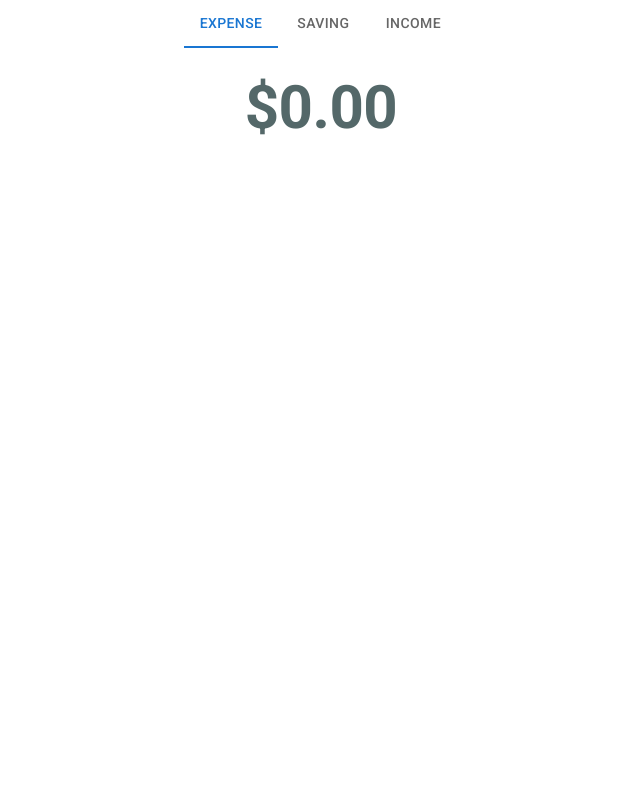
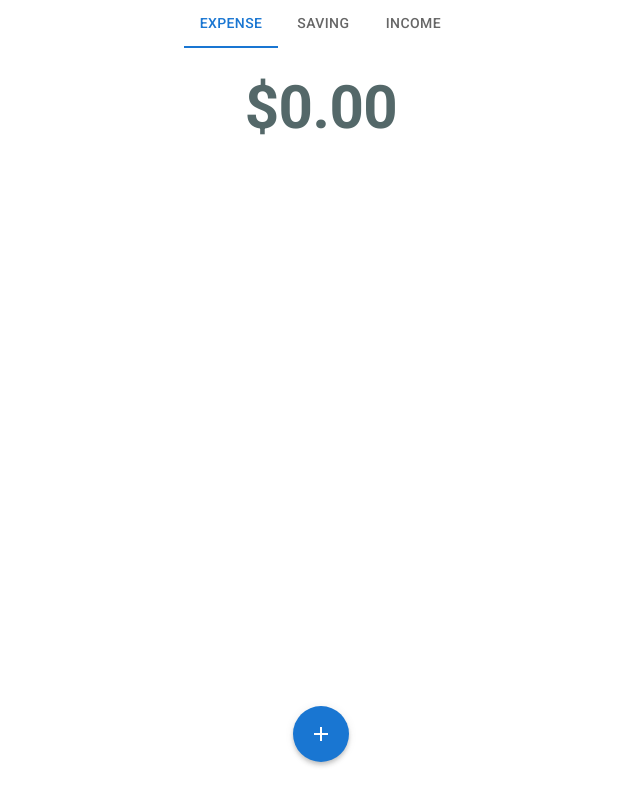
Before and after one commit to tchapsdev/finerd, a Next.js app: page / in a window 1280 px wide. Shown: the whole page, without its empty margins (319-959 px from the left). Built offline with nearby package versions, Linux system fonts and the light colour scheme.

Commit message:
add bottom button

```diff
--- a/src/pages/components/transactions/list/TransactionList.tsx
+++ b/src/pages/components/transactions/list/TransactionList.tsx
@@ -5,7 +5,7 @@ import { Transaction } from '../../../../../types/@finerd';
 
 // todo: add onClick handler to open edit transaction dialog
 export const TransactionList = ({ transactions }: { transactions: Transaction[] }) => (
-    <Grid container alignItems="center" justifyContent="space-between" sx={{ rowGap: 2, px: 1 }}>
+    <Grid container alignItems="center" justifyContent="space-between" sx={{ rowGap: 2, px: 1, pb: 13 }}>
         {
             transactions?.map((transaction) => (
                 <Grid item xs={12} md={6} key={`${transaction.type}-transaction-${transaction.id}`}>
@@ -27,6 +27,7 @@ export const TransactionList = ({ transactions }: { transactions: Transaction[]
                                     </Typography>
                                 </CardContent>
                             </Box>
+                            <Box sx={{ flexGrow: 1 }}/>
                             <Box sx={{ display: 'flex', flexDirection: 'column', width: 'inherit' }}>
                                 <CardContent sx={{ textAlign: 'right' }}>
                                     <Typography component="div" variant="h5">
--- a/src/pages/index.tsx
+++ b/src/pages/index.tsx
@@ -1,10 +1,22 @@
 import React, { useReducer } from 'react';
-import { Box, Container, Grid } from '@mui/material';
+import AddIcon from '@mui/icons-material/Add';
+import { styled } from '@mui/material/styles';
+import { AppBar, Box, Container, Fab, Grid, Toolbar } from '@mui/material';
 
 import { Navbar } from './components/navbar/Navbar';
 import { Panel } from './components/panels/Panel';
 import { Transactions } from './components/transactions/Transactions';
 import { ContextProvider, contextReducer, initialState } from './context/Context';
+
+const StyledFab = styled(Fab)({
+    position: 'absolute',
+    zIndex: 1,
+    top: -30,
+    left: 0,
+    right: 0,
+    margin: '0 auto',
+    boxShadow: '0px 2px 4px -1px rgba(0,0,0,0.14), 0px 4px 5px 0px rgba(0,0,0,0.12), 0px 1px 10px 0px rgba(0,0,0,0.08)',
+});
 
 export const Main = () => {
     const [state, dispatch] = useReducer<any>(contextReducer, initialState);
@@ -23,6 +35,19 @@ export const Main = () => {
                             <Panel value={currentPanel} index={currentPanel}>
                                 <Transactions type={supportedTransactions[currentPanel]}/>
                             </Panel>
+                            <AppBar
+                                position="fixed"
+                                color="inherit"
+                                elevation={0}
+                                sx={{ top: 'auto', bottom: 0, boxShadow: 'none' }}
+                            >
+                                <Toolbar>
+                                    {/* todo: add onclick action to open add transaction modal */}
+                                    <StyledFab color="primary" aria-label="add">
+                                        <AddIcon/>
+                                    </StyledFab>
+                                </Toolbar>
+                            </AppBar>
                         </Grid>
                     </Grid>
                 </Box>
```
Also changed, not shown: 1 other file (tests, documents, lock files or other folders).
